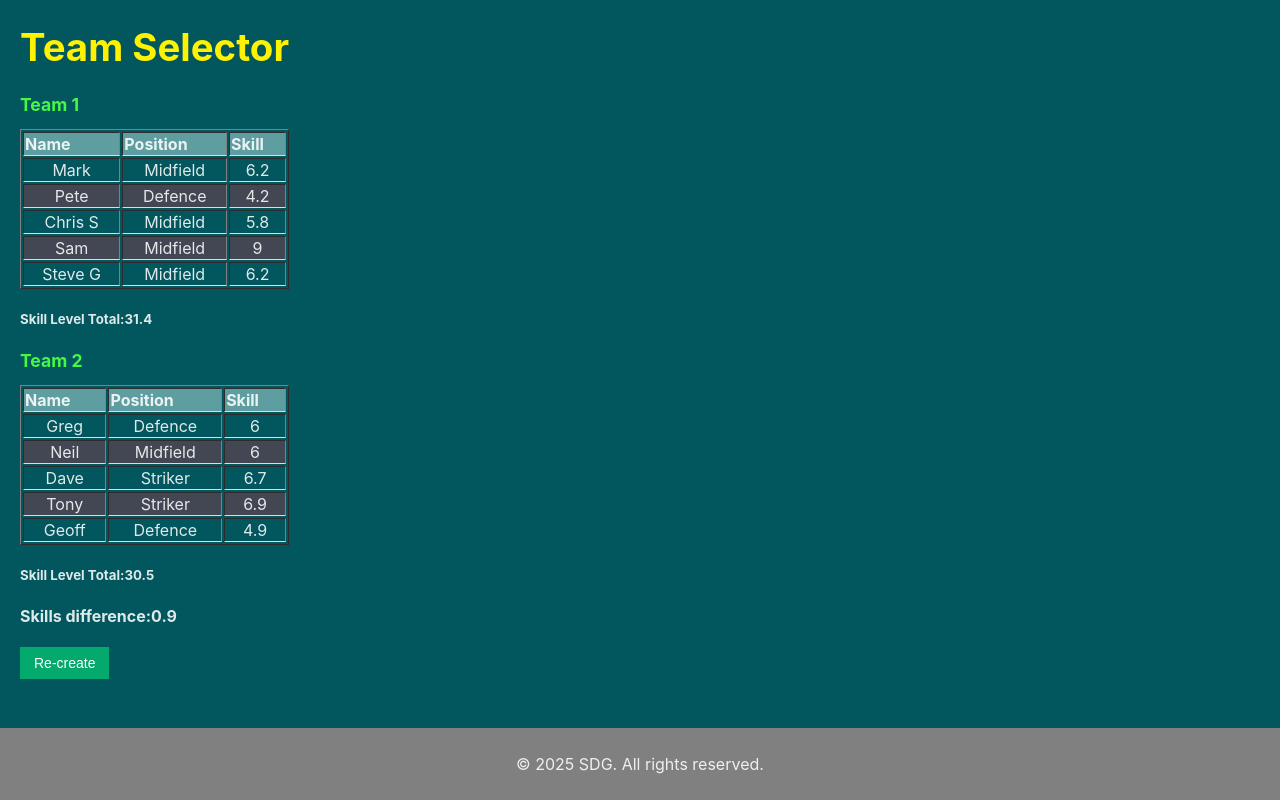
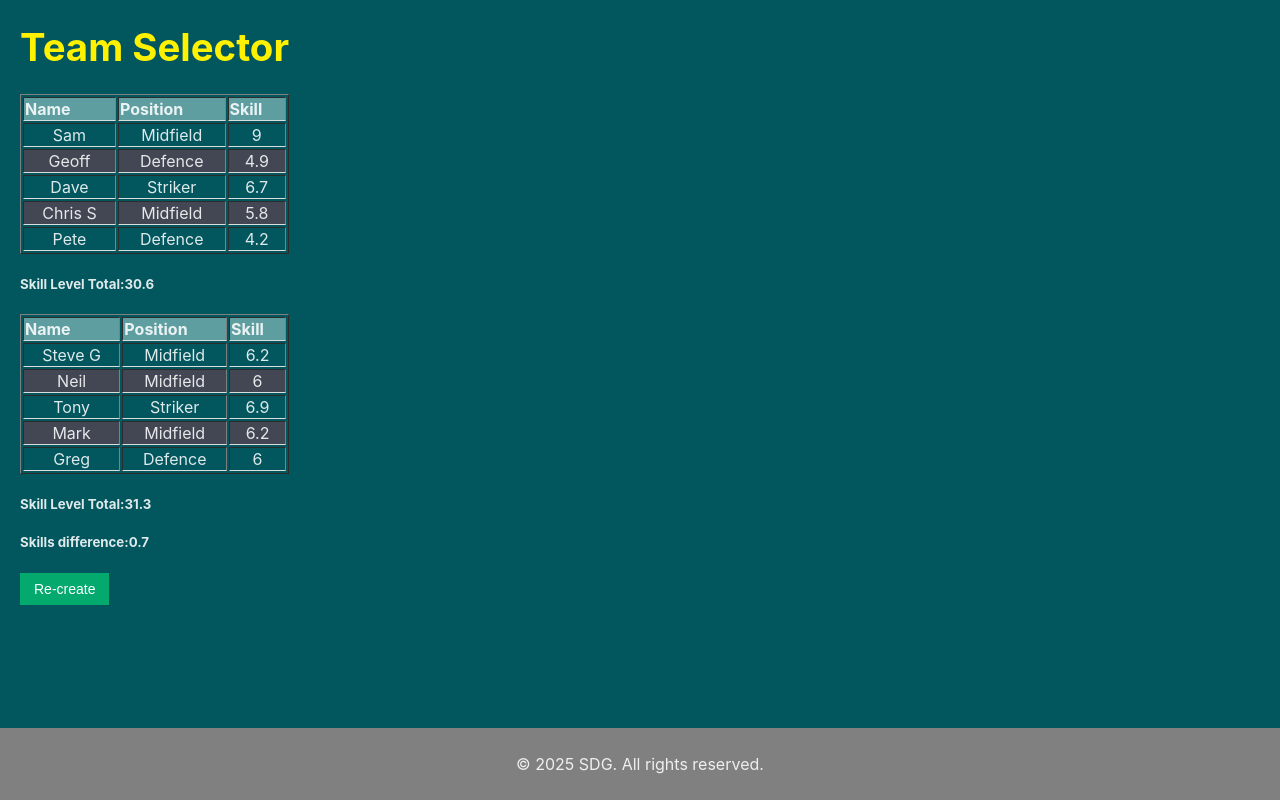
Before and after one commit to steveygfromao/footyselector, a React (Vite) app: page / in a window 1280 px wide. Built offline with nearby package versions, Linux system fonts and the light colour scheme.

Commit message:
Add files via upload

```diff
--- a/src/App.jsx
+++ b/src/App.jsx
@@ -7,7 +7,7 @@ import playersList  from './models/players'
 
 const App = () => {
 
-  const SKILL_THRESHOLD = 1.5;
+  const SKILL_THRESHOLD = 0.7;
   const PlayerAmount = playersList.length;
   const [playerTeamOne, setTeamOnePlayers] = useState([]);
   const [playerTeamTwo, setTeamTwoPlayers] = useState([]);
@@ -68,12 +68,12 @@ const App = () => {
     <>
       <h1>Team Selector</h1>
       <div>
-          <h2>Team 1</h2>
+
           <PlayerDisplayTable players={playerTeamOne} />
-          <h2>Team 2</h2>
+
           <PlayerDisplayTable players={playerTeamTwo} />
       </div>
-      <h4>Skills difference:{skillsDiff}</h4>
+      <h5>Skills difference:{skillsDiff}</h5>
       <button className="button" onClick={recreateTeams}>Re-create</button>
       <Footer />
     </>
```
